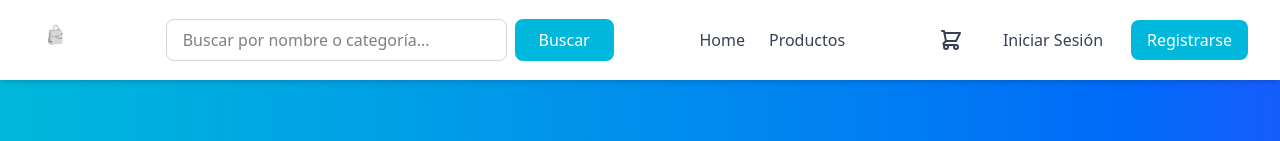
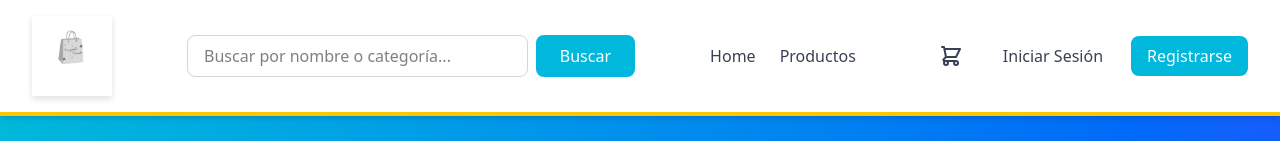
Before and after one commit to ChristianDiazS/miappventas, a React app in the folder frontend/: page / in a window 1280 px wide. Shown: the top 141 px of the page. Built offline with nearby package versions, Linux system fonts and the light colour scheme; no server answers; the HTML template or start-up script is replaced by a standard one.

Commit message:
style: Improve logo visibility - increase size, add shadow effects and golden border

```diff
--- a/frontend/src/components/Layout/Header.jsx
+++ b/frontend/src/components/Layout/Header.jsx
@@ -44,16 +44,16 @@ export function Header() {
   };
 
   return (
-    <header className="bg-white shadow-md sticky top-0 z-50">
-      <div className="max-w-7xl mx-auto px-4 sm:px-6 lg:px-8 py-4">
+    <header className="bg-white shadow-md sticky top-0 z-50 border-b-4 border-yellow-400">
+      <div className="max-w-7xl mx-auto px-4 sm:px-6 lg:px-8 py-2">
         <div className="flex items-center justify-between gap-6">
 
           {/* Logo */}
-          <Link to="/" className="shrink-0">
+          <Link to="/" className="shrink-0 flex items-center py-2">
             <img
               src="/images/logo/Logo-Página-Web-FT.png"
-              alt="MiAppVentas Logo"
-              className="h-12 w-auto object-contain"
+              alt="Joyería Logo"
+              className="h-16 sm:h-20 w-auto object-contain drop-shadow-md hover:drop-shadow-lg transition-all duration-200"
             />
           </Link>
 
```
